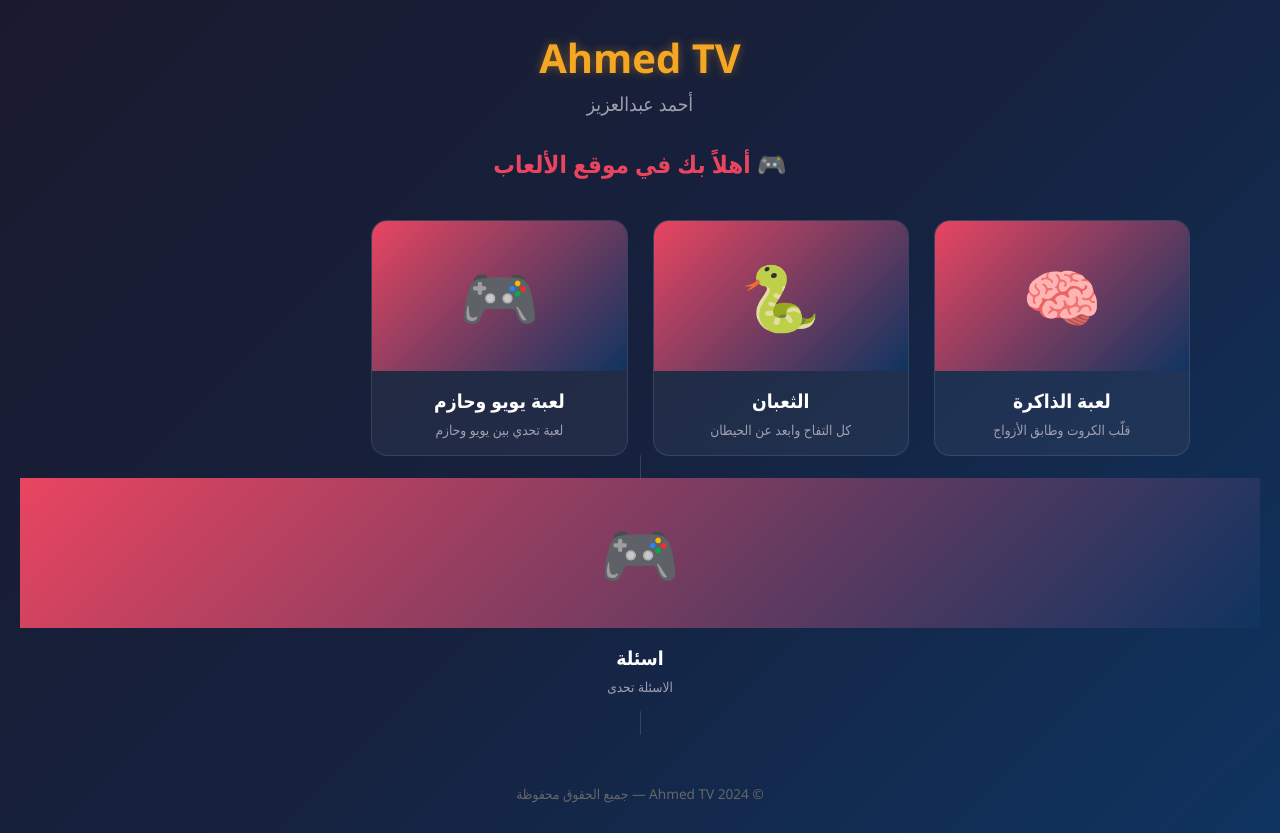
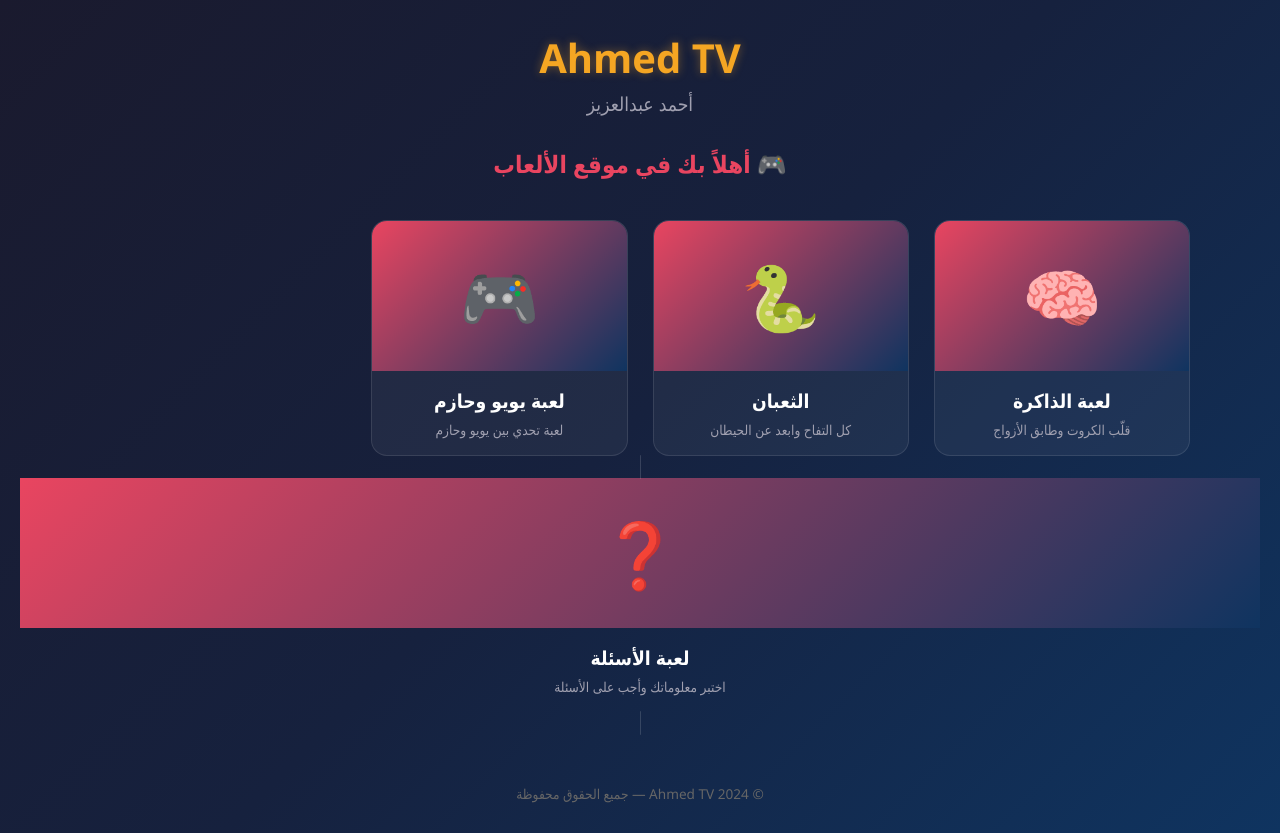
Before and after one commit to Ahmed-TV/My-games, a plain HTML site: page index.html in a window 1280 px wide. Drawn offline with Linux system fonts and the light colour scheme.

Commit message:
Revise game card for questions game
Updated game card for the questions game with new content.

```diff
--- a/index.html
+++ b/index.html
@@ -92,11 +92,12 @@
 
   </div>
 <!-- كارت اللعبة الجديدة -->
-<a class="game-card" href="games/اسم-اللعبة/index.html">
-  <div class="game-thumb">🎮</div>
+<!-- لعبة الأسئلة -->
+<a class="game-card" href="games/questions/index.html">
+  <div class="game-thumb">❓</div>
   <div class="game-info">
-    <h4>اسئلة</h4>
-    <p> الاسئلة تحدى </p>
+    <h4>لعبة الأسئلة</h4>
+    <p>اختبر معلوماتك وأجب على الأسئلة</p>
   </div>
 </a>
   <footer>© 2024 Ahmed TV — جميع الحقوق محفوظة</footer>
```
